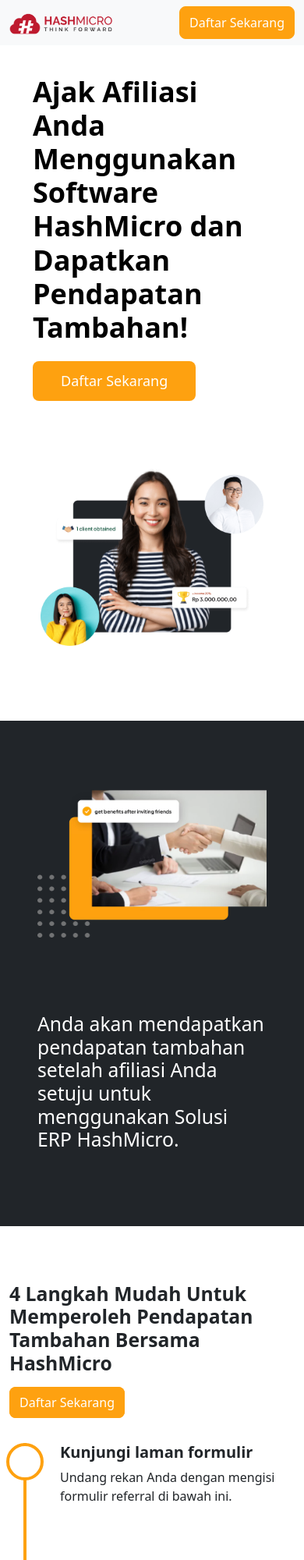
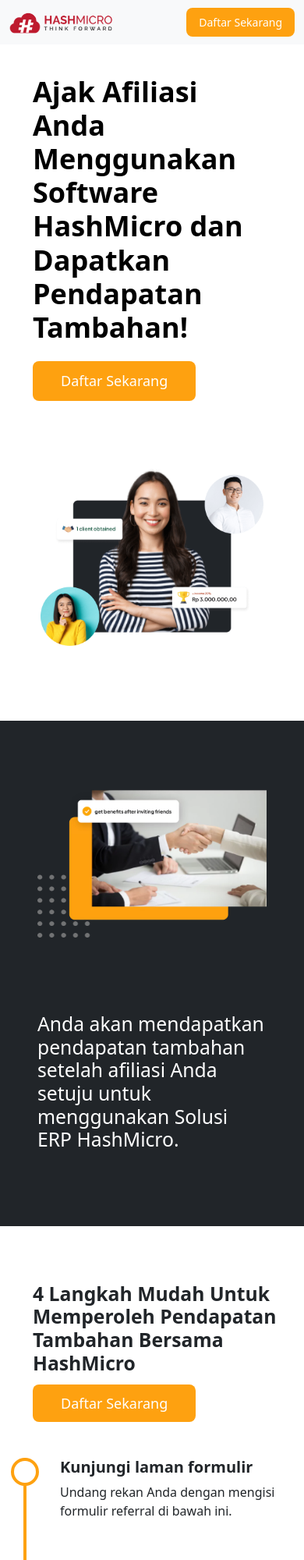
Before and after one commit to EdrickSugihartoPutra/referralPage, a plain HTML site: page index.html in a window 390 px wide. Shown: the top 2000 px of the page at 78% size. Drawn offline with nearby package versions, Linux system fonts and the light colour scheme.

Commit message:
more changes

```diff
--- a/index.html
+++ b/index.html
@@ -33,7 +33,9 @@
               class="img-fluid logo-hm"
             />
           </a>
-          <a href="#" class="cta-btn me-md-3">Daftar Sekarang</a>
+          <a href="#" class="cta-referral cta-navbar me-md-3"
+            >Daftar Sekarang</a
+          >
         </div>
       </nav>
     </section>
@@ -104,14 +106,14 @@
       <div class="container my-3">
         <div class="row my-3">
           <div
-            class="col-md-6 d-flex align-items-center justify-content-center p-lg-5"
+            class="col-md-6 d-flex align-items-center justify-content-center p-lg-5 sect3-left"
           >
-            <div>
+            <div class="mb-3">
               <h2 class="mb-4 fw-bold">
                 4 Langkah Mudah Untuk Memperoleh Pendapatan Tambahan Bersama
                 HashMicro
               </h2>
-              <a href="#" class="cta-btn">Daftar Sekarang</a>
+              <a href="#" class="cta-referral">Daftar Sekarang</a>
             </div>
           </div>
           <div class="col-md-6">
@@ -206,8 +208,8 @@
     <!-- SECTION 5 -->
     <section id="contact-form">
       <div class="contact-form">
-        <div class="container-fluid">
-          <div class="row">
+        <div class="container-fluid p-0">
+          <div class="row sect5-gap">
             <div class="col-md-6 p-0">
               <div class="contact-form-wrapper">
                 <div
--- a/style.css
+++ b/style.css
@@ -131,6 +131,10 @@
 #section-5 {
   background: #212529;
   height: 100%;
+}
+
+.sect5-gap {
+  margin: 80px 0 !important;
 }
 
 #contact-form {
@@ -282,6 +286,11 @@
     width: 136px;
   }
 
+  .cta-navbar {
+    padding: 8px 16px;
+    font-size: 14px;
+  }
+
   /* section-1 */
   .centered {
     padding: 0 30px;
@@ -301,8 +310,18 @@
   }
 
   /* section-3 */
+
+  .sect3-left {
+    margin: 0 30px;
+  }
+
   .sect3-right {
     margin-top: 40px;
+  }
+
+  /* section-4 */
+  .sect4-right img {
+    clip-path: polygon(0% 1%, 100% 0, 100% 100%, 0% 100%);
   }
 
   /* Form */
@@ -332,3 +351,10 @@
     font-size: 16px;
   }
 }
+
+@media (max-width: 500px) {
+  .sect3-right .circle {
+    height: 36px;
+    width: 36px;
+  }
+}
```
